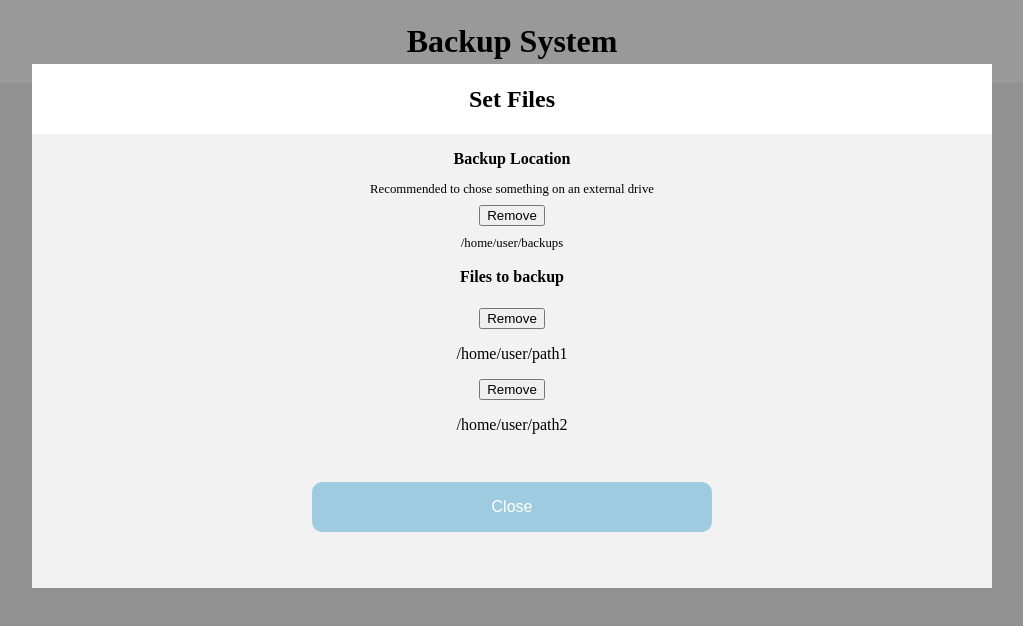
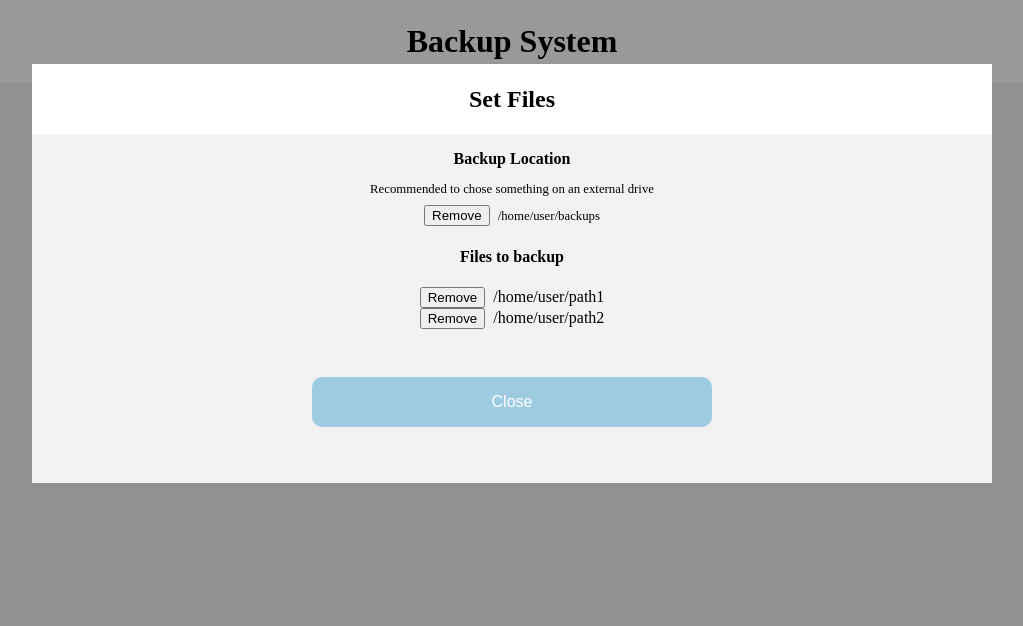
Before and after one commit to Lordpun/Backup-System, a React (Vite) app: page / in a window 1280 px wide. Both pictures are taken after a click on the button "Set Files". Shown: the top 626 px of the page, without its empty margins (128-1151 px from the left). Built offline with nearby package versions, Linux system fonts and the light colour scheme.

Commit message:
Added styling to paths

```diff
--- a/src/components/showFiles/pathItem.jsx
+++ b/src/components/showFiles/pathItem.jsx
@@ -3,7 +3,7 @@ import styles from "./pathItem.module.css";
 function pathItem({ filePath }) {
 	return(
 	<div className={styles.path}>
-		<button className={styles.remove}>Remove</button>
+		<button>Remove</button>
 
 		<p>{filePath}</p>
 	</div>
--- a/src/components/showFiles/pathItem.module.css
+++ b/src/components/showFiles/pathItem.module.css
@@ -0,0 +1,8 @@
+.path button {
+	display: inline;
+}
+
+.path p {
+	margin-left: 0.5rem;
+	display: inline;
+}
```
